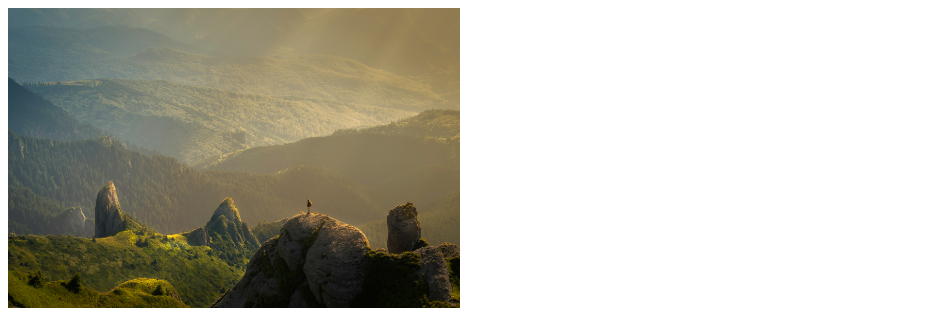
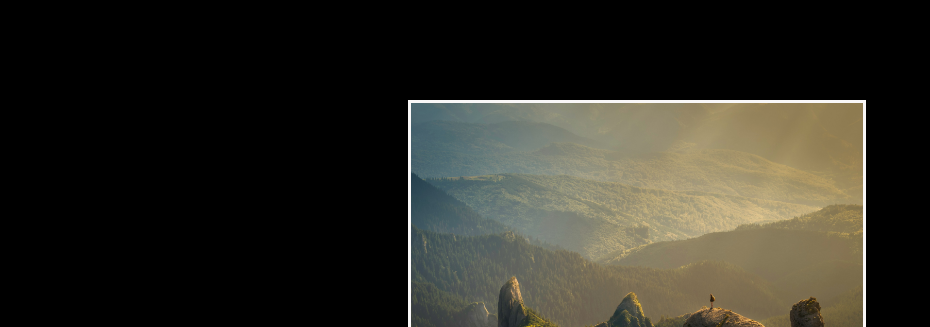
Before and after one commit to Amitnaik586/HTML-CSS-PROJECT-3, a plain HTML site: page html-css-project-3/index.html in a window 1280 px wide. Shown: the top 327 px of the page, without its empty margins (0-930 px from the left). Drawn offline with Linux system fonts and the light colour scheme.

Commit message:
Update index.html

```diff
--- a/html-css-project-3/index.html
+++ b/html-css-project-3/index.html
@@ -4,7 +4,7 @@
     <meta charset="UTF-8">
     <meta name="viewport" content="width=device-width, initial-scale=1.0">
     <title>Document</title>
-    <link rel="stylesheet" href="poster.css">
+    <link rel="stylesheet" href="style.css">
 </head>
 <body>
     <div class="div">
```
